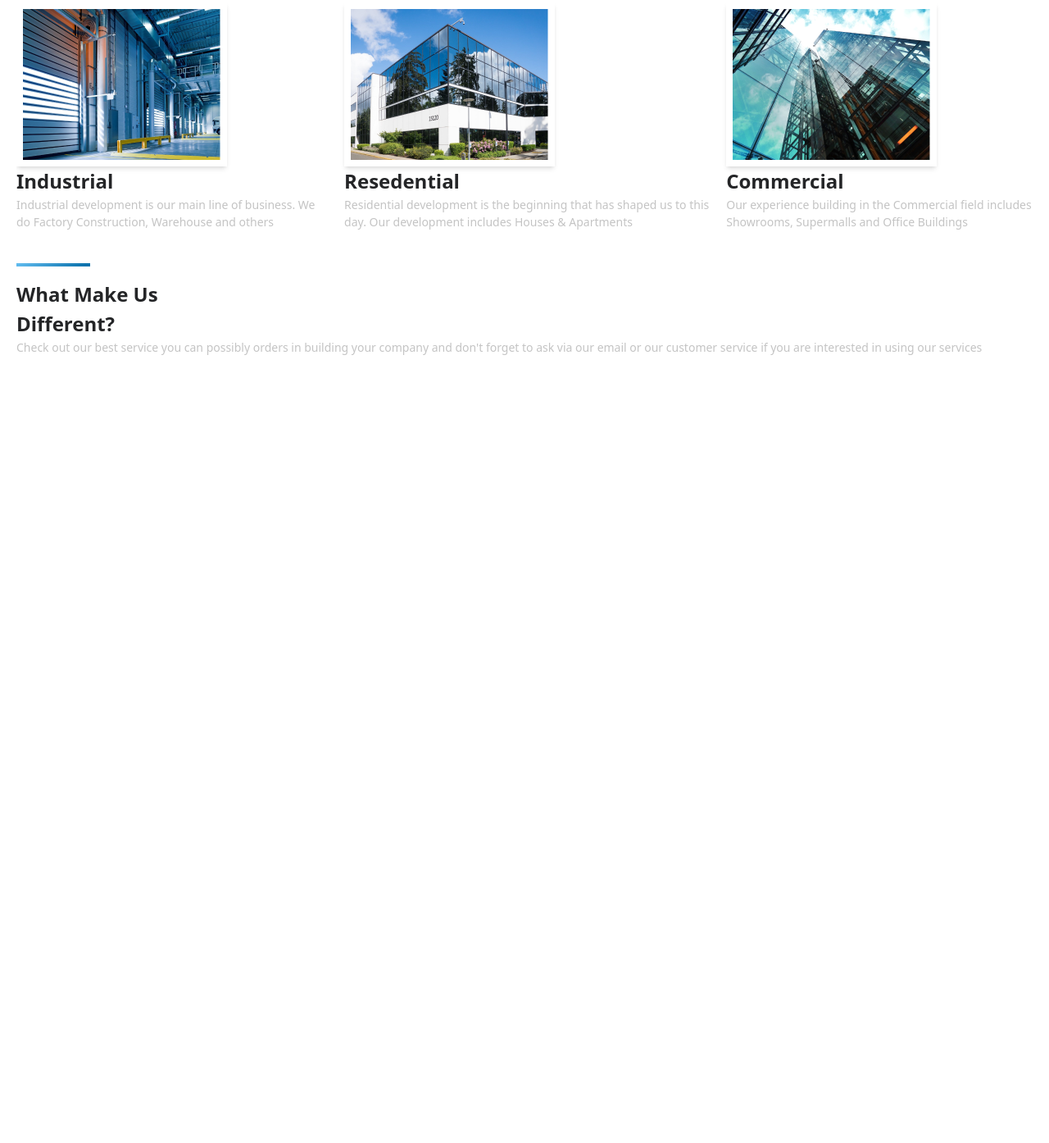
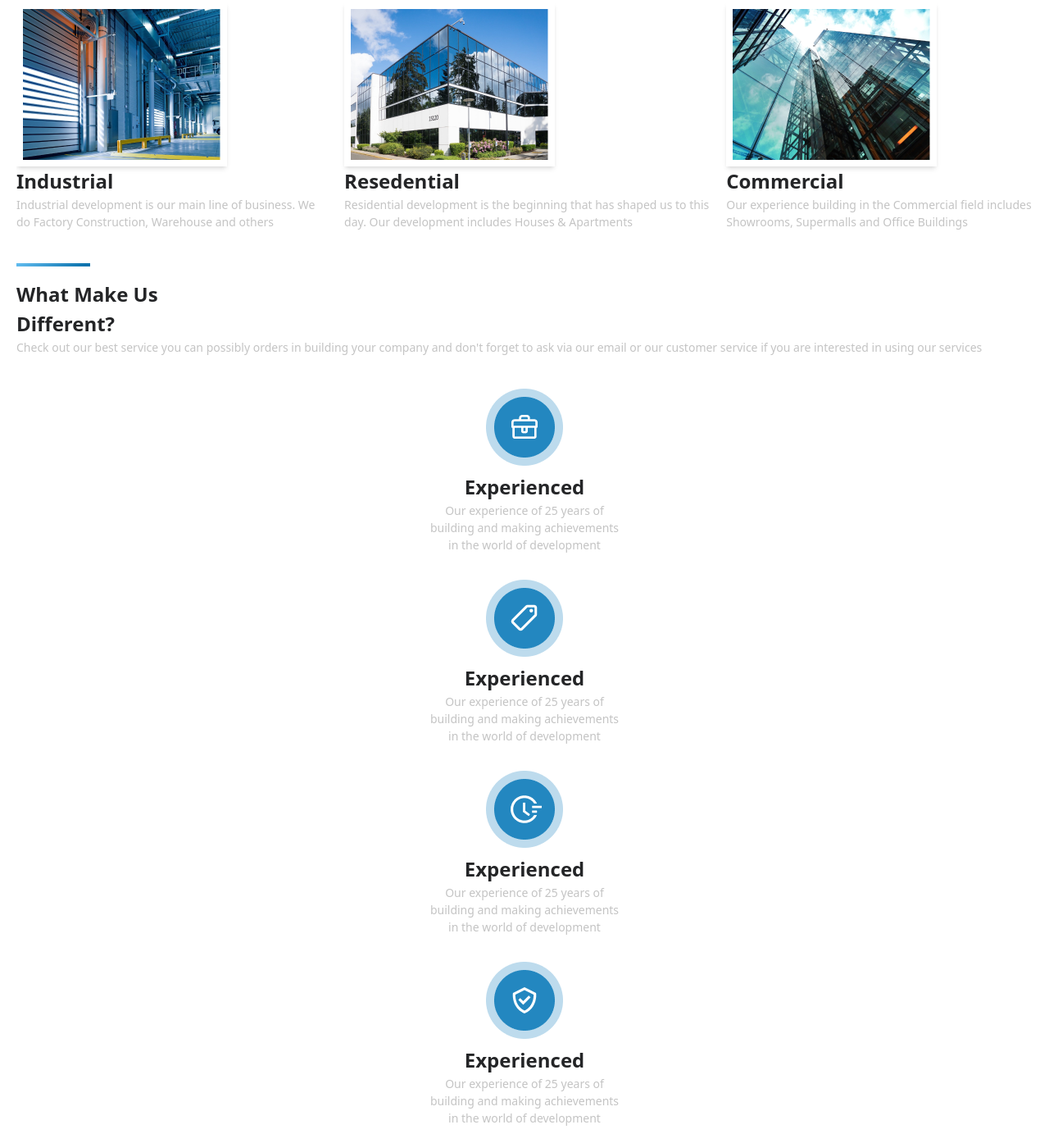
Before and after one commit to Chandrakishortiwari/Real-Estate-App, a website: page src/index.html in a window 1280 px wide. Shown: the part 576-1970 px from the top of the page at 82% size. Before the commit the page ends 1030 px from the top, so only its background shows below. Drawn offline with Linux system fonts and the light colour scheme.

Commit message:
Work on Features Cards Section

```diff
--- a/src/index.html
+++ b/src/index.html
@@ -190,6 +190,55 @@
           are interested in using our services</p>
       </div>
 
+
+      <!-- Features Card section -->
+
+      <div class="flex flex-col mt-10 items-center text-center gap-8">
+        <div class="flex  flex-col gap2  items-center max-w-[14.625rem]  ">
+          <div>
+            <img  src="./images/Icon1.png" alt="">
+          </div>
+          <h3 class="font-semibold mt-2 text-xl text-[#242527] ">Experienced</h3>
+          <p class="text-base text-[#C4C4C4]">Our experience of 25 years
+             of building and making achievements in
+            the world of development</p>
+        </div>
+
+        <div class="flex  flex-col gap2  items-center max-w-[14.625rem]  ">
+          <div>
+            <img  src="./images/Icon2.png" alt="">
+          </div>
+          <h3 class="font-semibold mt-2 text-xl text-[#242527] ">Experienced</h3>
+          <p class="text-base text-[#C4C4C4]">Our experience of 25 years
+             of building and making achievements in
+            the world of development</p>
+        </div>
+
+        <div class="flex  flex-col gap2  items-center max-w-[14.625rem]  ">
+          <div>
+            <img  src="./images/Icon3.png" alt="">
+          </div>
+          <h3 class="font-semibold mt-2 text-xl text-[#242527] ">Experienced</h3>
+          <p class="text-base text-[#C4C4C4]">Our experience of 25 years
+             of building and making achievements in
+            the world of development</p>
+        </div>
+
+        <div class="flex  flex-col gap2  items-center max-w-[14.625rem]  ">
+          <div>
+            <img  src="./images/Icon4.png" alt="">
+          </div>
+          <h3 class="font-semibold mt-2 text-xl text-[#242527] ">Experienced</h3>
+          <p class="text-base text-[#C4C4C4]">Our experience of 25 years
+             of building and making achievements in
+            the world of development</p>
+        </div>
+
+      </div>
+
+
+
+
     </section>
 
 
```
Also changed, not shown: src/output.css.
